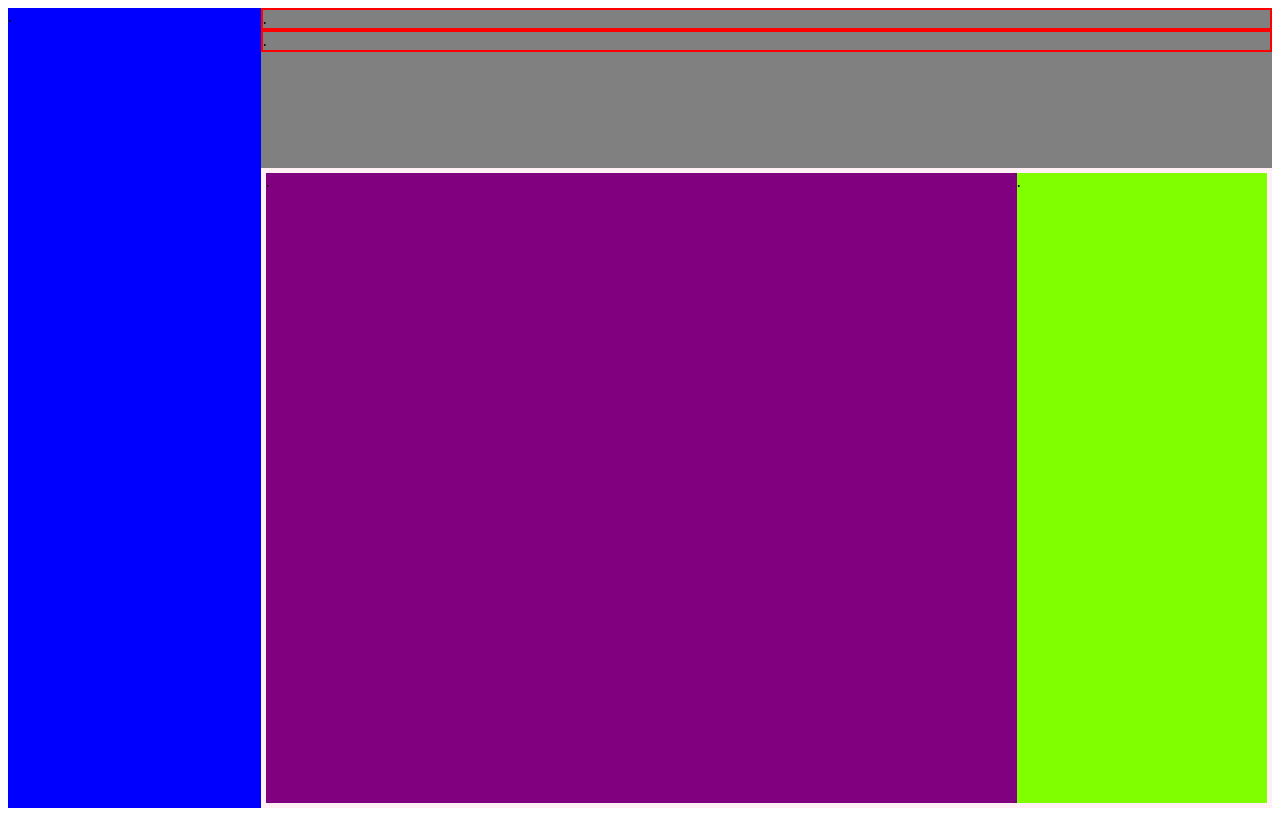
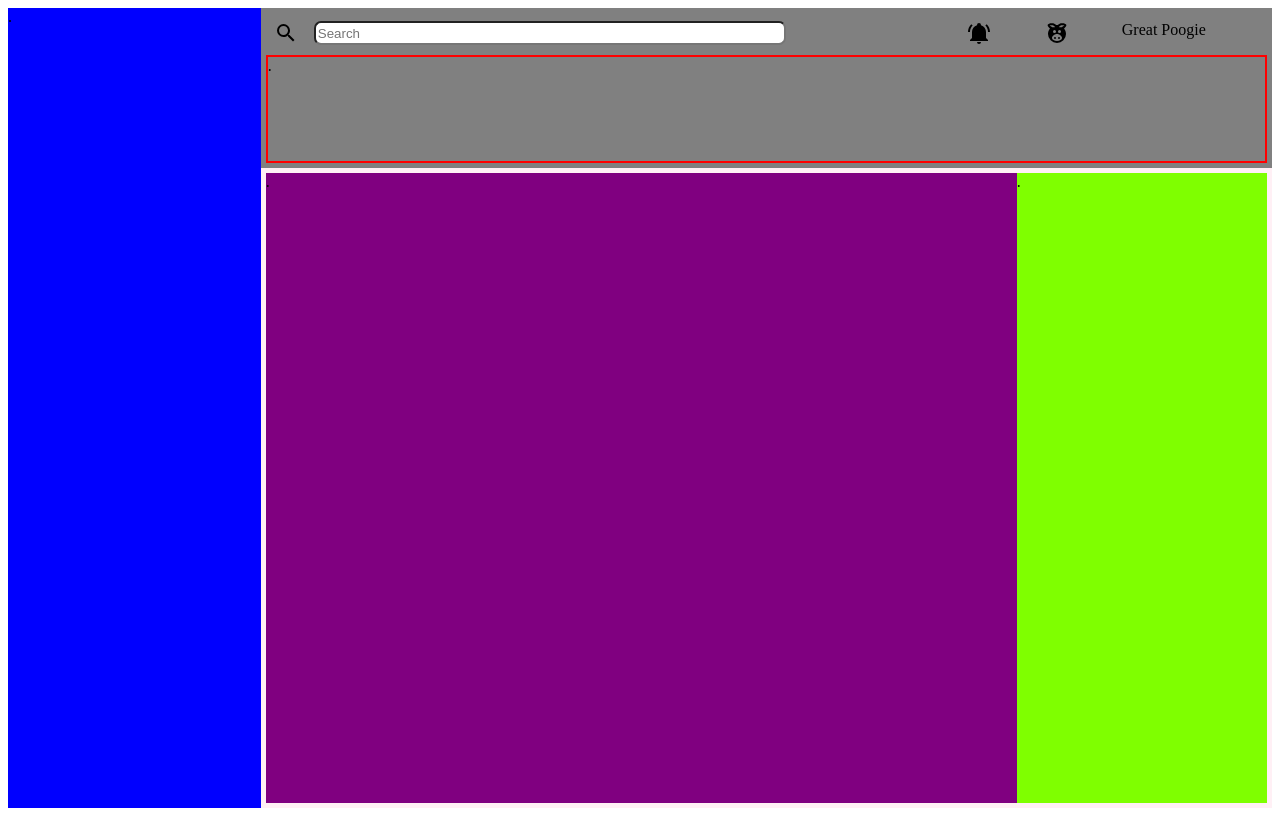
Before and after one commit to shinyfuwante/admin_dashboard, a plain HTML site: page index.html in a window 1280 px wide. Drawn offline with Linux system fonts and the light colour scheme.

Commit message:
Create the search bar and profile picture
This commit will fill in the prototype of the search bar and profile picture.
This is the first of two flex containers to go into the top right portion
of the dashboard.

```diff
--- a/css/style.css
+++ b/css/style.css
@@ -17,14 +17,40 @@
     grid-row: 1;
     grid-column: 2;
     background-color: gray;
+    padding: 5px;
+    gap: 2px;
 }
 
-.top-right > .search-bar {
-    border: 2px solid red;
+.top-right .top {
+    display: flex;
+    padding: 0.5em;
 }
 
-.top-right > .navbar {
+.top-right .left {
+    display: flex;
+    flex: 1;
+}
+.top-right .search-bar {
+    display: flex;
+    justify-content: start;
+    gap: 1em;
+    width: 80%;
+}
+.top-right input{
+    border-radius: 7px;
+    flex: 1 0 auto;
+}
+
+.top-right .right {
+    display: flex;
+    justify-content: space-evenly;
+    width: 35%;
+
+}
+
+.top-right .navbar {
     border: 2px solid red;
+    flex: 1;
 }
 
 
--- a/index.html
+++ b/index.html
@@ -13,8 +13,26 @@
             .
         </div>
         <div class="top-right">
-            <div class="search-bar">
-                .
+            <div class="top">
+                <div class = "left">
+                    <div class="search-bar">
+                        <svg style="width:24px;height:24px" viewBox="0 0 24 24">
+                            <path fill="currentColor" d="M9.5,3A6.5,6.5 0 0,1 16,9.5C16,11.11 15.41,12.59 14.44,13.73L14.71,14H15.5L20.5,19L19,20.5L14,15.5V14.71L13.73,14.44C12.59,15.41 11.11,16 9.5,16A6.5,6.5 0 0,1 3,9.5A6.5,6.5 0 0,1 9.5,3M9.5,5C7,5 5,7 5,9.5C5,12 7,14 9.5,14C12,14 14,12 14,9.5C14,7 12,5 9.5,5Z" />
+                        </svg>
+                            <input type="text" name="search_bar" id="search_bar" placeholder="Search">
+                    </div>
+                </div>
+                <div class ="right">
+                    <svg style="width:24px;height:24px" viewBox="0 0 24 24">
+                        <path fill="currentColor" d="M21,19V20H3V19L5,17V11C5,7.9 7.03,5.17 10,4.29C10,4.19 10,4.1 10,4A2,2 0 0,1 12,2A2,2 0 0,1 14,4C14,4.1 14,4.19 14,4.29C16.97,5.17 19,7.9 19,11V17L21,19M14,21A2,2 0 0,1 12,23A2,2 0 0,1 10,21M19.75,3.19L18.33,4.61C20.04,6.3 21,8.6 21,11H23C23,8.07 21.84,5.25 19.75,3.19M1,11H3C3,8.6 3.96,6.3 5.67,4.61L4.25,3.19C2.16,5.25 1,8.07 1,11Z" />
+                    </svg>
+                    <svg style="width:24px;height:24px" viewBox="0 0 24 24">
+                        <path fill="currentColor" d="M9.5,9A1.5,1.5 0 0,0 8,10.5A1.5,1.5 0 0,0 9.5,12A1.5,1.5 0 0,0 11,10.5A1.5,1.5 0 0,0 9.5,9M14.5,9A1.5,1.5 0 0,0 13,10.5A1.5,1.5 0 0,0 14.5,12A1.5,1.5 0 0,0 16,10.5A1.5,1.5 0 0,0 14.5,9M12,4L12.68,4.03C13.62,3.24 14.82,2.59 15.72,2.35C17.59,1.85 20.88,2.23 21.31,3.83C21.62,5 20.6,6.45 19.03,7.38C20.26,8.92 21,10.87 21,13A9,9 0 0,1 12,22A9,9 0 0,1 3,13C3,10.87 3.74,8.92 4.97,7.38C3.4,6.45 2.38,5 2.69,3.83C3.12,2.23 6.41,1.85 8.28,2.35C9.18,2.59 10.38,3.24 11.32,4.03L12,4M10,16A1,1 0 0,1 11,17A1,1 0 0,1 10,18A1,1 0 0,1 9,17A1,1 0 0,1 10,16M14,16A1,1 0 0,1 15,17A1,1 0 0,1 14,18A1,1 0 0,1 13,17A1,1 0 0,1 14,16M12,13C9.24,13 7,15.34 7,17C7,18.66 9.24,20 12,20C14.76,20 17,18.66 17,17C17,15.34 14.76,13 12,13M7.76,4.28C7.31,4.16 4.59,4.35 4.59,4.35C4.59,4.35 6.8,6.1 7.24,6.22C7.69,6.34 9.77,6.43 9.91,5.9C10.06,5.36 8.2,4.4 7.76,4.28M16.24,4.28C15.8,4.4 13.94,5.36 14.09,5.9C14.23,6.43 16.31,6.34 16.76,6.22C17.2,6.1 19.41,4.35 19.41,4.35C19.41,4.35 16.69,4.16 16.24,4.28Z" />
+                    </svg>
+                    <div class="username">
+                        Great Poogie
+                    </div>
+                </div>
             </div>
             <div class="navbar">
                 .
```
